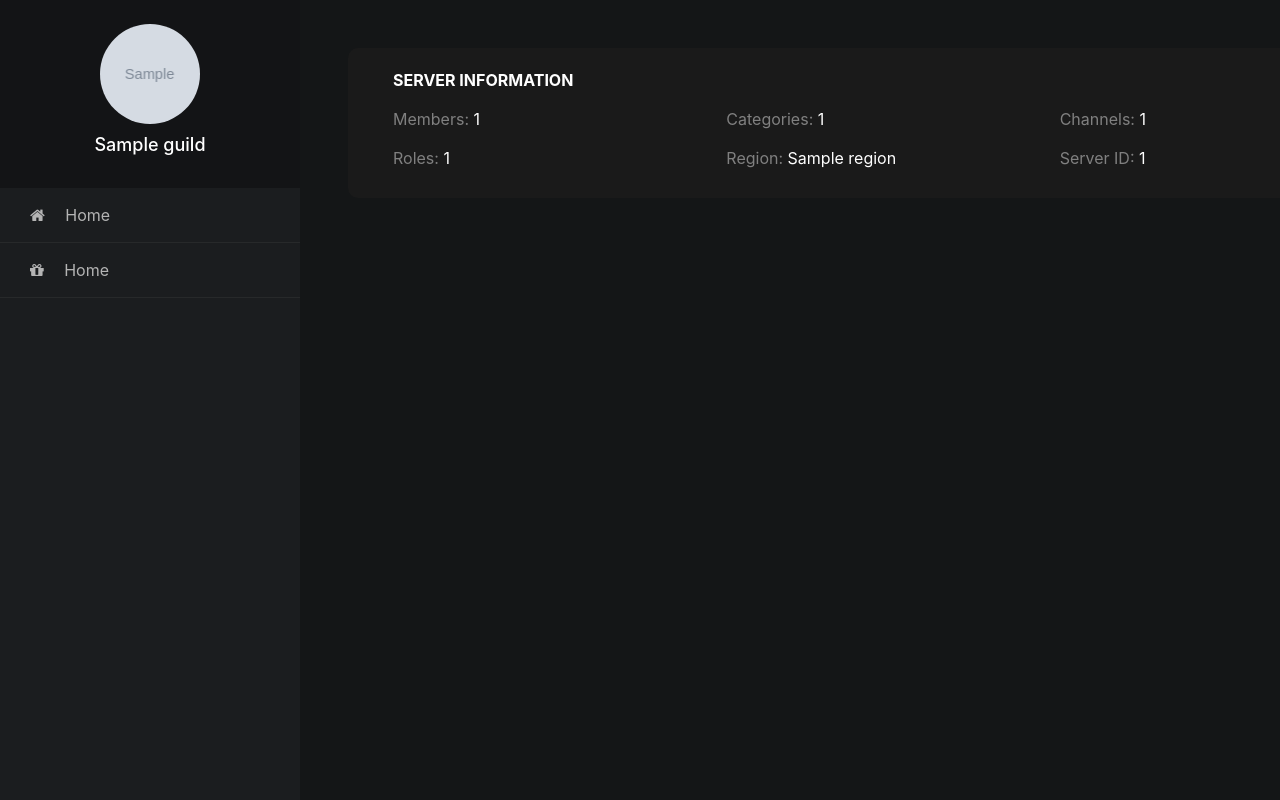
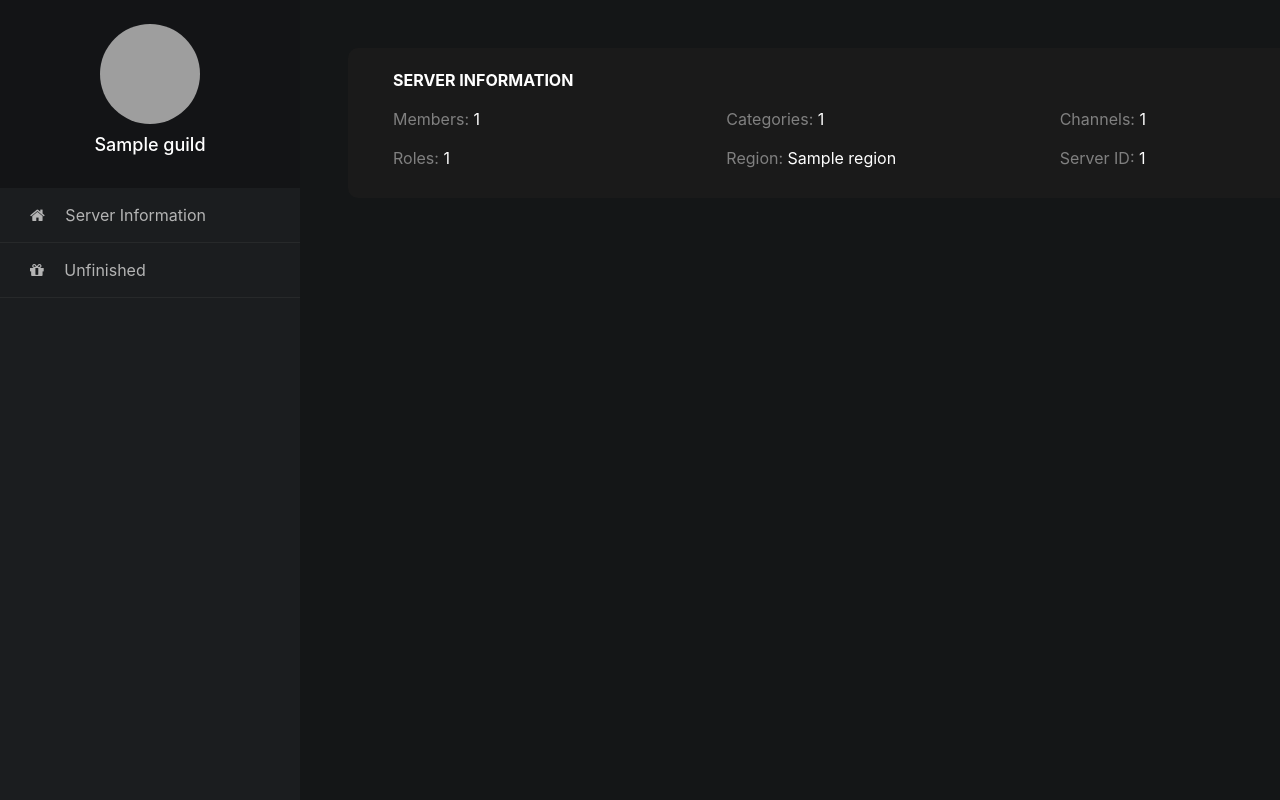
Before and after one commit to aaayd/Semi-Advanced-Discord-Bot, a Python web app: template Website/templates/guild_id.html in a window 1280 px wide; the page is wider, and only the part inside the window is pictured. Shown: the part 56-856 px from the top of that part. Run offline with Jinja, Linux system fonts and the light colour scheme; the template is opened without the code that fills it: most values are stand-ins (such as "Sample title", 1, 10 or a date in 2020); grey boxes marked "Sample" are stand-in pictures; grey boxes are pictures that could not be loaded.

Commit message:
Default guild icon

```diff
--- a/Website/templates/guild_id.html
+++ b/Website/templates/guild_id.html
@@ -37,16 +37,21 @@
                 </div>
                 <div class="img bg-wrap text-center py-4" style="background-image: url();">
                     <div class="user-logo">
-                        <div class="img" style="background-image: url({{guild.icon_url}}?size=128);"></div>
+                        {% if guild.icon_url|length > 15 %}
+                            <div class="img" style="background-image: url({{guild.icon_url}}?size=128);"></div>
+                        {% else %}
+                            <div class="img" style="background-image: url(https://cdn.discordapp.com/attachments/833503537479942155/844650622342922310/Zeny_Bot_Gray.png?size=128);"></div>
+                        {% endif %}
+
                         <h3>{{guild.name}}</h3>
                     </div>
                 </div>
                 <ul class="list-unstyled components mb-5">
                     <li class="active">
-                        <a href="#"><span class="fa fa-home mr-3"></span> Home</a>
+                        <a href="#"><span class="fa fa-home mr-3"></span> Server Information</a>
                     </li>
                     <li>
-                        <a href="#"><span class="fa fa-gift mr-3"></span> Home</a>
+                        <a href="#"><span class="fa fa-gift mr-3"></span> Unfinished</a>
                     </li>
                 </ul>
             </nav>
```
